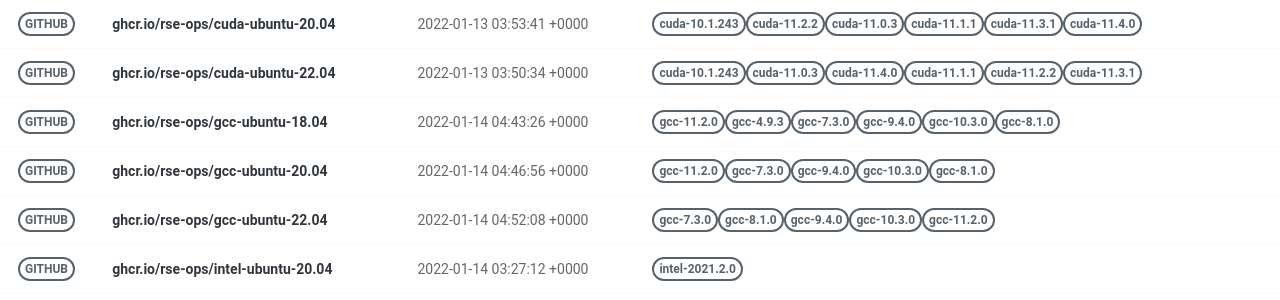
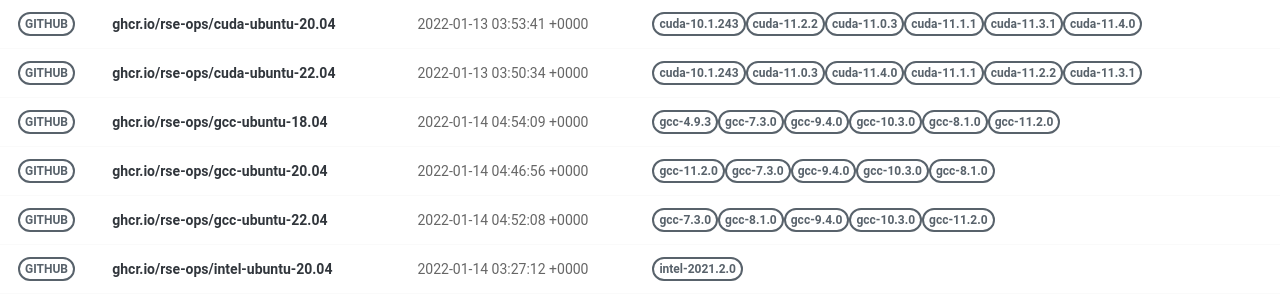
Before and after one commit to rse-ops/docker-images, a Jekyll site: the page built from pages/index.md, in a window 1280 px wide. Shown: the part 277-577 px from the top of the page. Built offline with Jekyll 4.4.1, drawn with Linux system fonts in a browser that asks for light colours; nearby versions of some CDN libraries.

Commit message:
Automated push to update library 2022-01-14

```diff
--- a/_library/ghcr.io-rse-ops-gcc-ubuntu-18.04.md
+++ b/_library/ghcr.io-rse-ops-gcc-ubuntu-18.04.md
@@ -1,14 +1,11 @@
 ---
 layout: container
 name: ghcr.io/rse-ops/gcc-ubuntu-18.04
-updated_at: 2022-01-14 04:43:26.314327
+updated_at: 2022-01-14 04:54:09.499679
 
 
 container_url: https://github.com/orgs/rse-ops/packages/container/package/gcc-ubuntu-18.04
 versions:
- - tag: gcc-11.2.0
-   dockerfile: https://github.com/rse-ops/docker-images/blob/main/ubuntu/gcc/Dockerfile
-   manifest: https://crane.ggcr.dev/manifest/ghcr.io/rse-ops/gcc-ubuntu-18.04:gcc-11.2.0
  - tag: gcc-4.9.3
    dockerfile: https://github.com/rse-ops/docker-images/blob/main/ubuntu/gcc/Dockerfile
    manifest: https://crane.ggcr.dev/manifest/ghcr.io/rse-ops/gcc-ubuntu-18.04:gcc-4.9.3
```
Also changed, not shown: other parts of _library/ghcr.io-rse-ops-gcc-ubuntu-18.04.md (+3 -0 lines).
